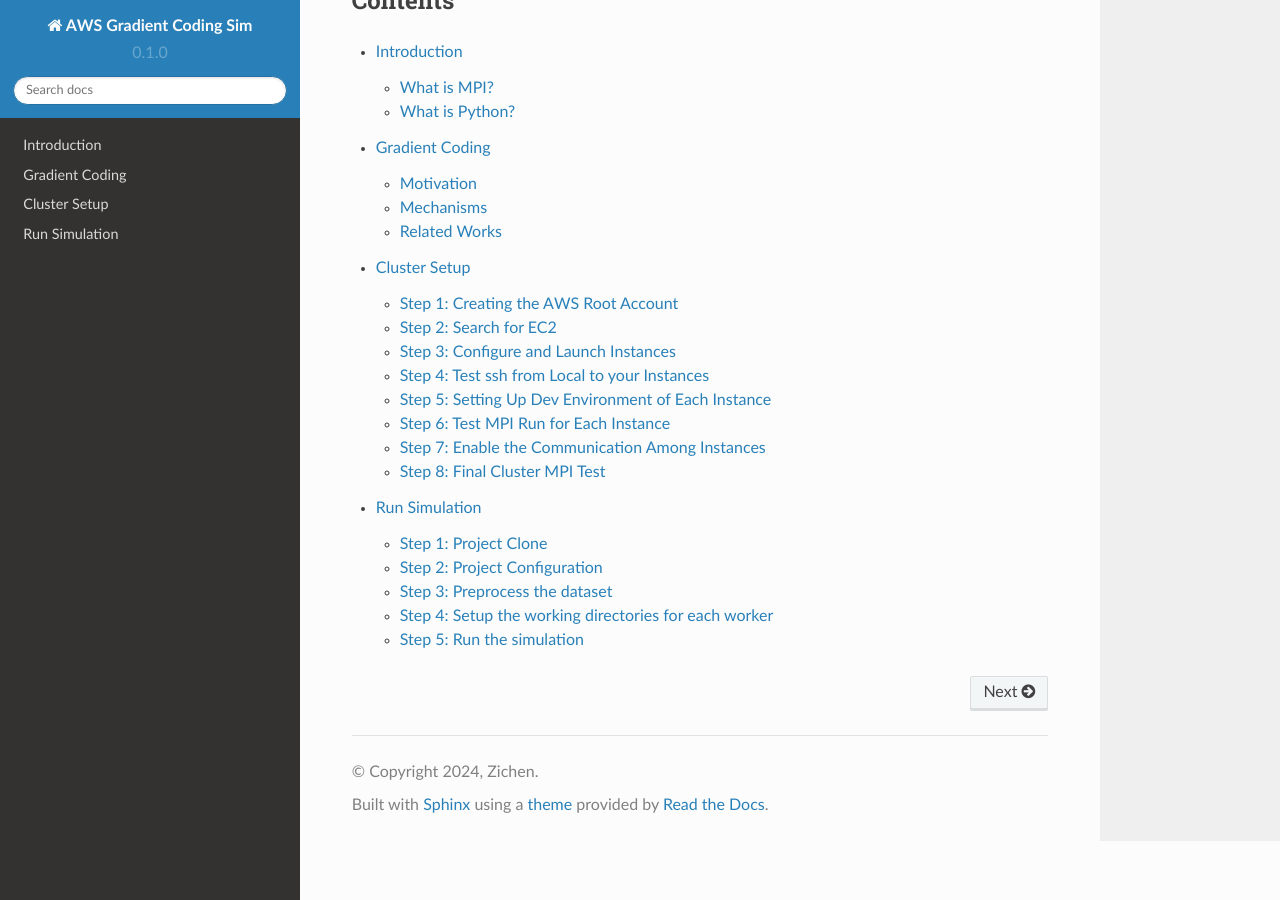
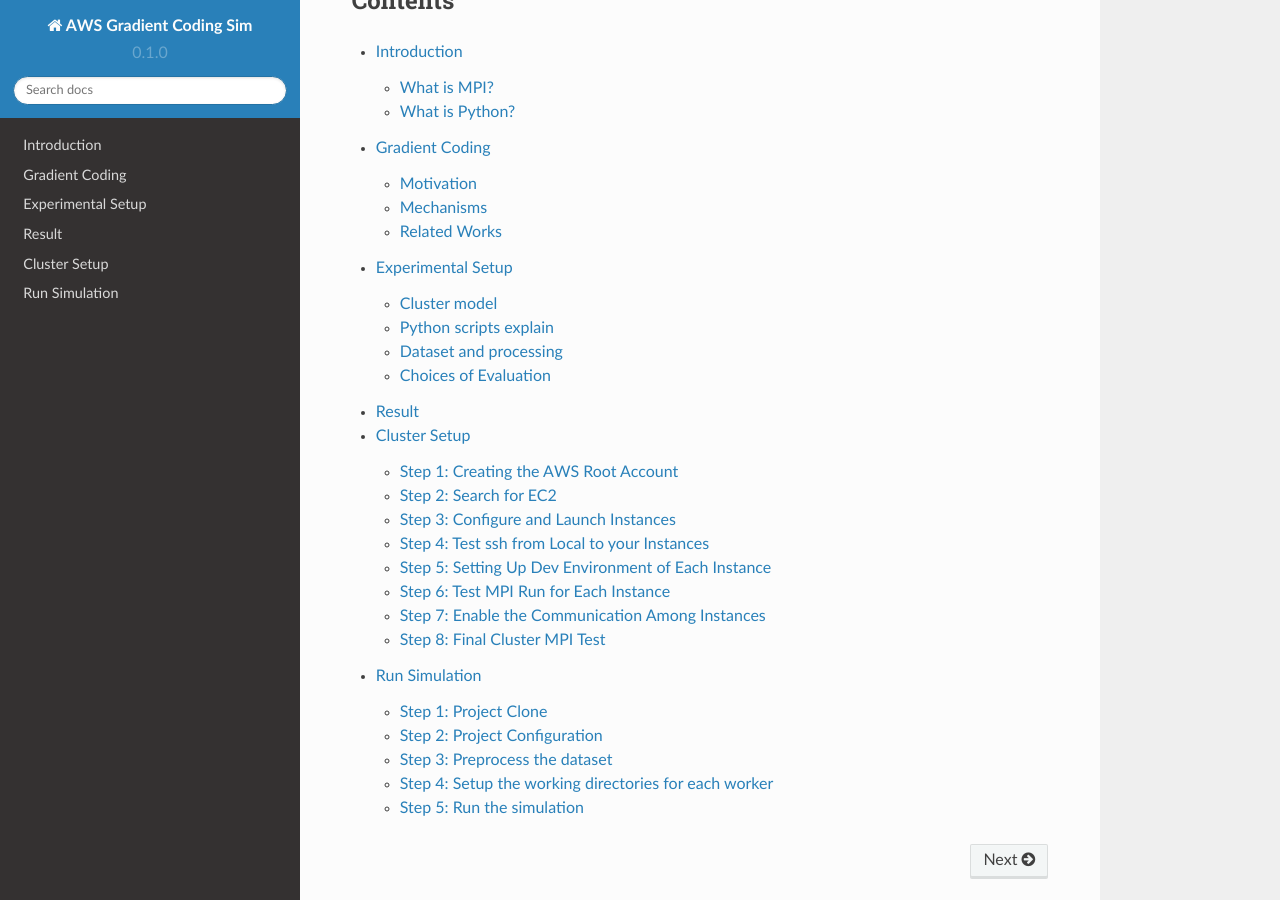
Before and after one commit to ZeeChono/GradientCodeReadDocs, a Sphinx documentation site: the page built from docs/source/index.rst, in a window 1280 px wide and 900 px high, scrolled down 602 px. Built offline with Sphinx 7.4.7 and the Read the Docs theme 2.0.0, drawn with Linux system fonts in a browser that asks for light colours.

Commit message:
Update: table of contents

```diff
--- /dev/null
+++ b/docs/source/experiment_setup.rst
@@ -0,0 +1,21 @@
+Experimental Setup
+==================
+
+
+Cluster model
+-------------
+EC2, MPI protocol
+
+
+
+Python scripts explain
+----------------------
+
+
+
+Dataset and processing
+----------------------
+
+
+Choices of Evaluation
+---------------------
--- a/docs/source/index.rst
+++ b/docs/source/index.rst
@@ -25,5 +25,7 @@
 
    intro
    gradient_code
+   experiment_setup
+   result
    cluster_setup
    run_simulation
--- /dev/null
+++ b/docs/source/result.rst
@@ -0,0 +1,3 @@
+Result
+======
+oh
```
